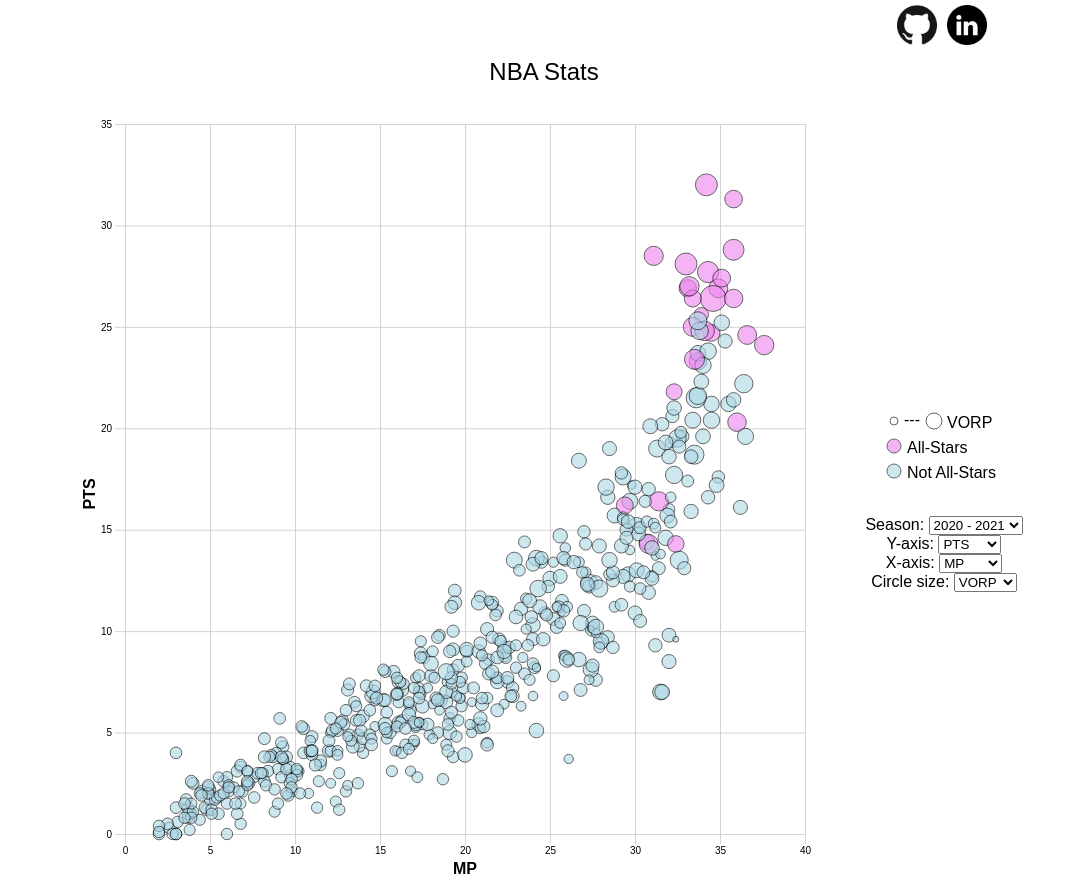
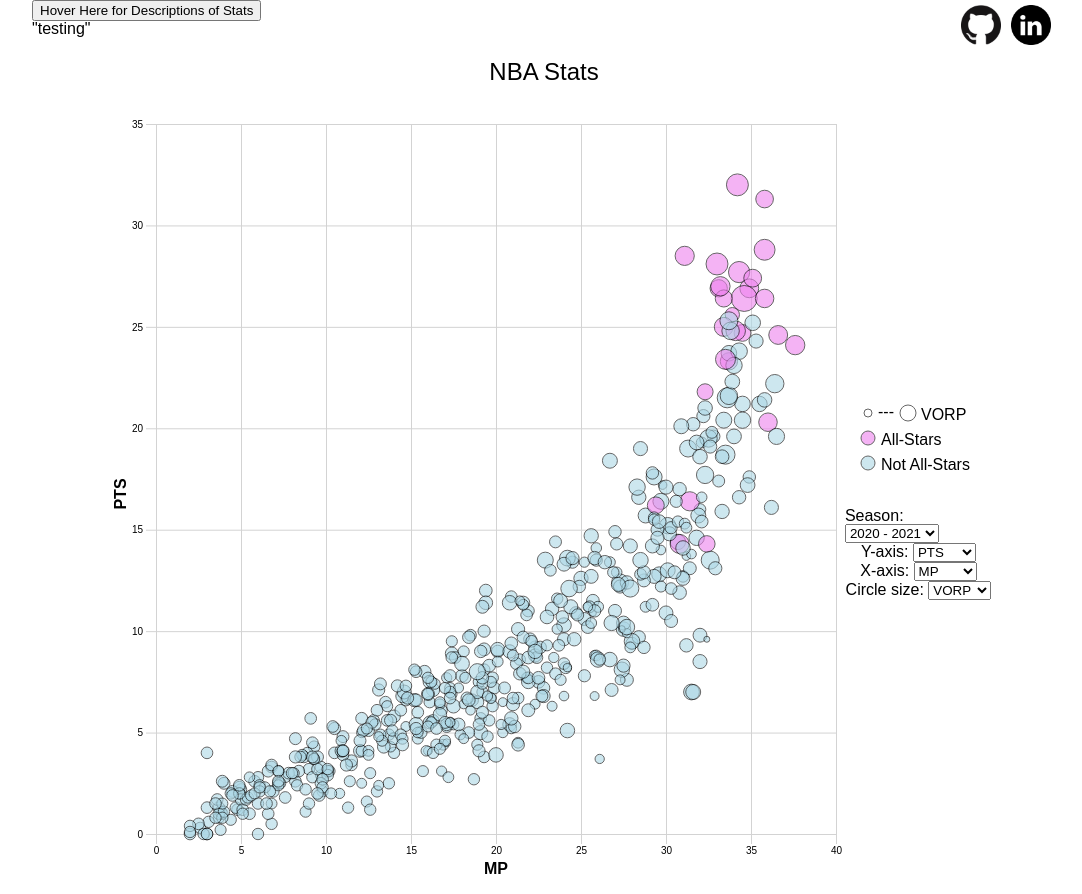
Before and after one commit to mansoo-kim/NBA-Stats, a website built with webpack: page index.html in a window 1280 px wide. Shown: the whole page, without its empty margins (96-1178 px from the left). Built offline with nearby package versions, Linux system fonts and the light colour scheme.

Commit message:
Add basic button and div for hovering and showing stats

```diff
--- a/index.html
+++ b/index.html
@@ -12,10 +12,18 @@
 
   <header>
 
-    <nav class="nav-links">
-      <a href="https://github.com/mansookim/NBA-Stats"><img src="./src/assets/images/github-120px.png"></a>
-      <a href="#"><img src="./src/assets/images/linkedin-black-128px.png"></a>
-    </nav>
+    <div class="nav-div">
+      <div class="hover-div">
+        <button>Hover Here for Descriptions of Stats</button>
+        <div class="description">
+          "testing"
+        </div>
+      </div>
+      <nav class="nav-links">
+        <a href="https://github.com/mansookim/NBA-Stats"><img src="./src/assets/images/github-120px.png"></a>
+        <a href="#"><img src="./src/assets/images/linkedin-black-128px.png"></a>
+      </nav>
+    </div>
     <h1>NBA Stats</h1>
 
   </header>
--- a/src/index.scss
+++ b/src/index.scss
@@ -11,7 +11,22 @@ header {
   display: flex;
   flex-direction: column;
   align-items: center;
-  width: 70%;
+  width: 80%;
+}
+
+.nav-div {
+  display: flex;
+  width: 100%;
+  justify-content: space-between;
+
+
+  .description {
+    display: hidden;
+  }
+}
+
+.hover-div:hover .description {
+  display: block;
 }
 
 h1 {
@@ -46,6 +61,7 @@ h1 {
 
 .scatter {
   display: flex;
+  width: 70%;
 }
 
 .scatter-selects {
```
Also changed, not shown: dist/main.css.
